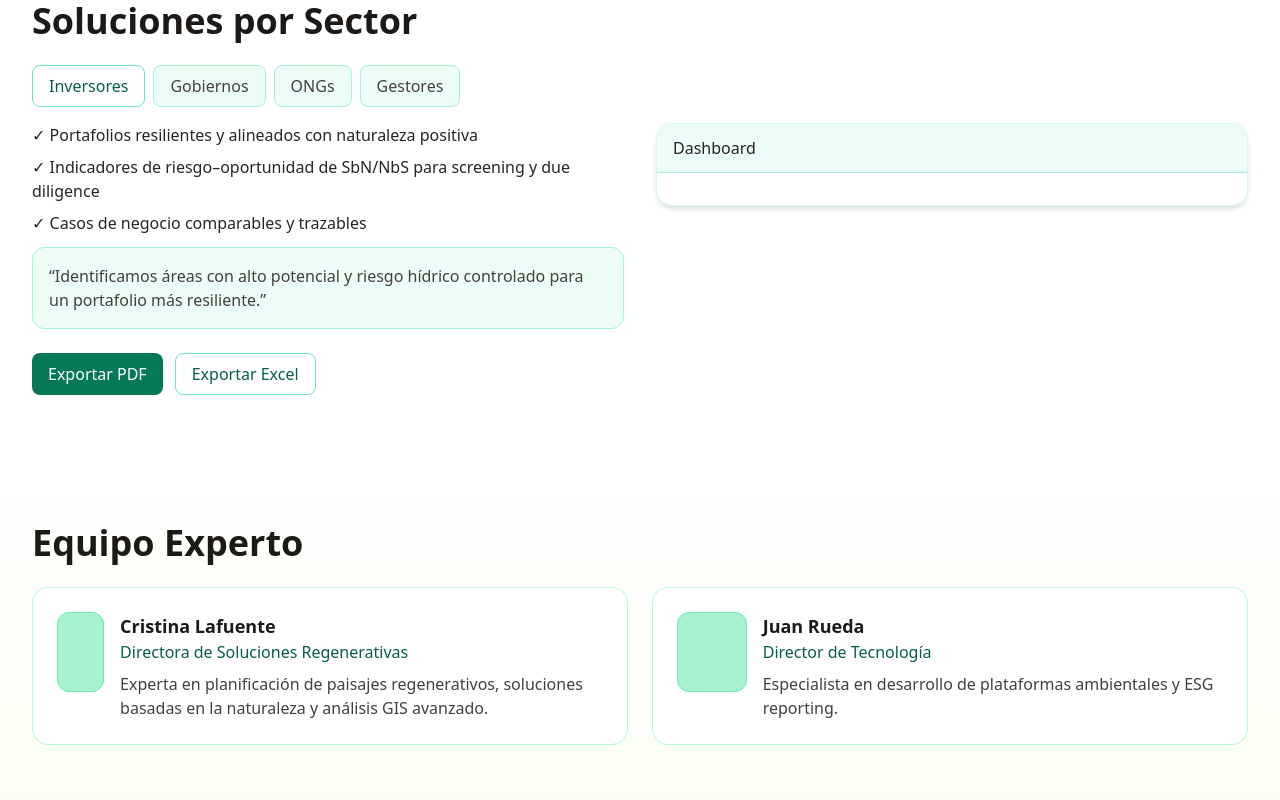
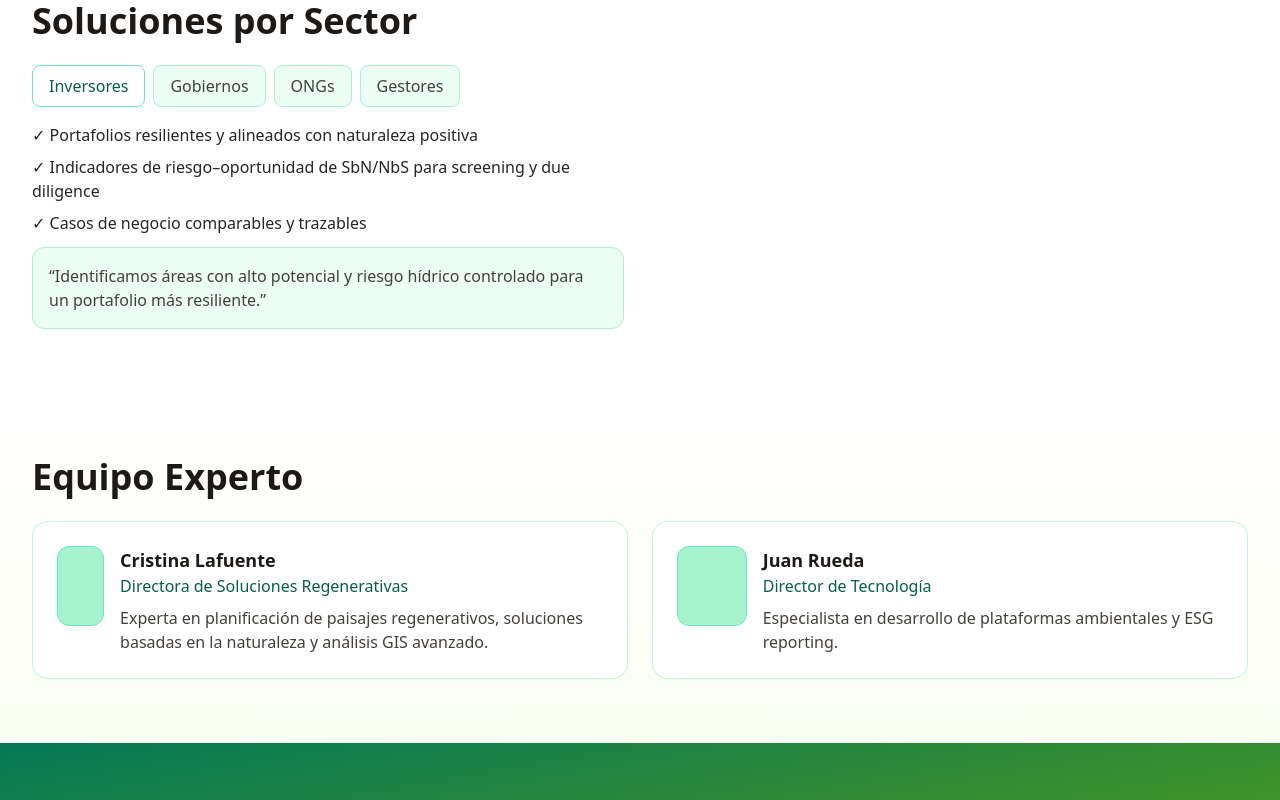
Before and after one commit to RuedaJ/nc3web, a Next.js app: page / in a window 1280 px wide. Shown: the part 2200-3000 px from the top of the page. Built offline with nearby package versions, Linux system fonts and the light colour scheme.

Commit message:
Update index.js

```diff
--- a/pages/index.js
+++ b/pages/index.js
@@ -224,23 +224,6 @@ export default function Home() {
                   </>
                 )}
               </div>
-
-              <div>
-                <div className="rounded-2xl border border-emerald-200/50 overflow-hidden shadow-md">
-                  <div className="px-4 py-3 bg-emerald-50 border-b border-emerald-200 text-stone-800 font-medium">
-                    Dashboard
-                  </div>
-                  <div className="p-4">
-                    <div id="sol-dash">
-                      {/* Placeholder para mantener consistencia visual; si prefieres, sustituir por <Dashboard /> */}
-                    </div>
-                  </div>
-                </div>
-              </div>
-            </div>
-
-            <div className="mt-6">
-              <ExportButtons />
             </div>
           </div>
         </section>
@@ -294,7 +277,6 @@ export default function Home() {
                 <div className="mt-1">📱 +34 XXX XXX XXX</div>
                 <div className="mt-1">🌐 LinkedIn | Twitter | Medium</div>
               </div>
-              <ExportButtons />
             </div>
           </div>
         </section>
```
